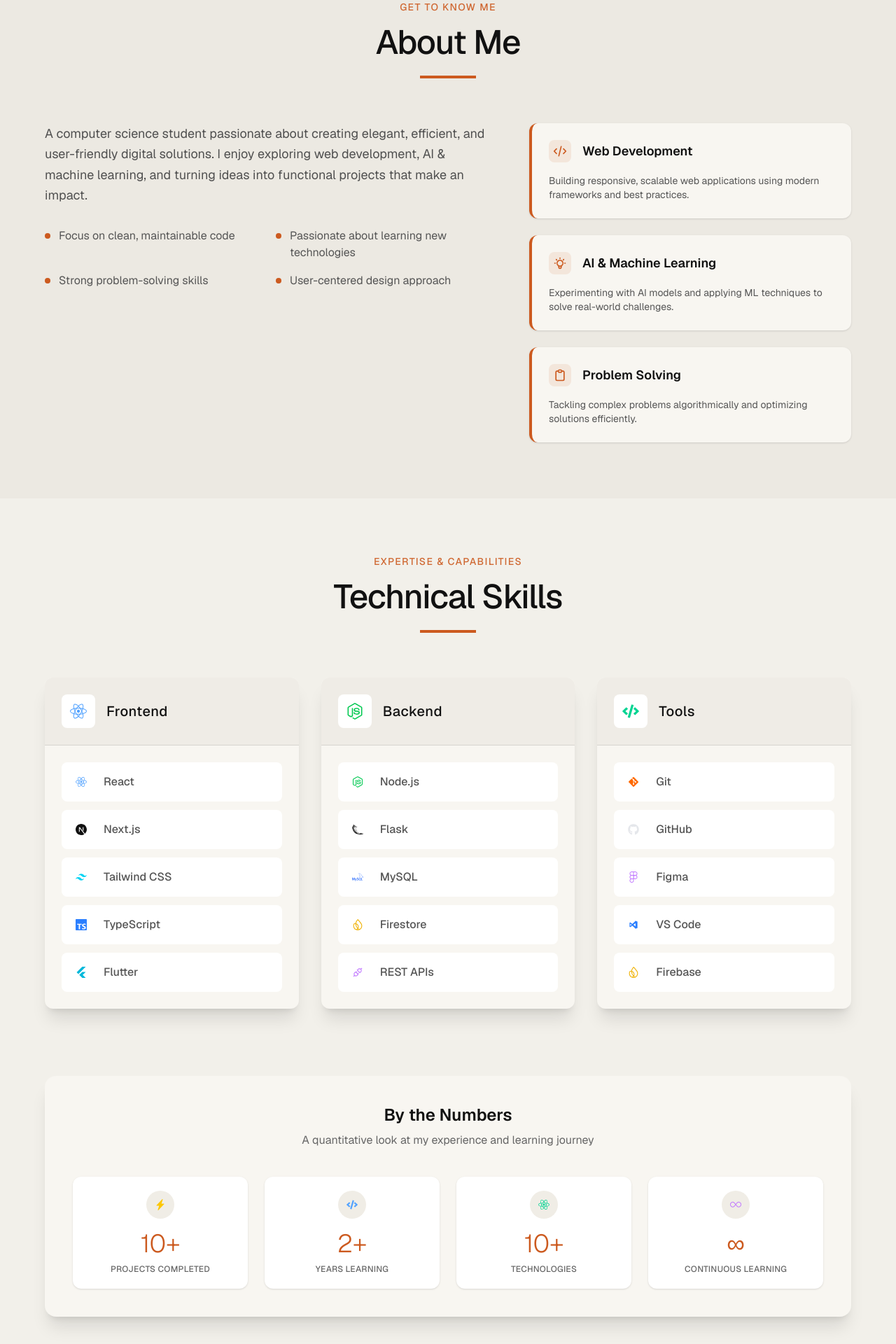
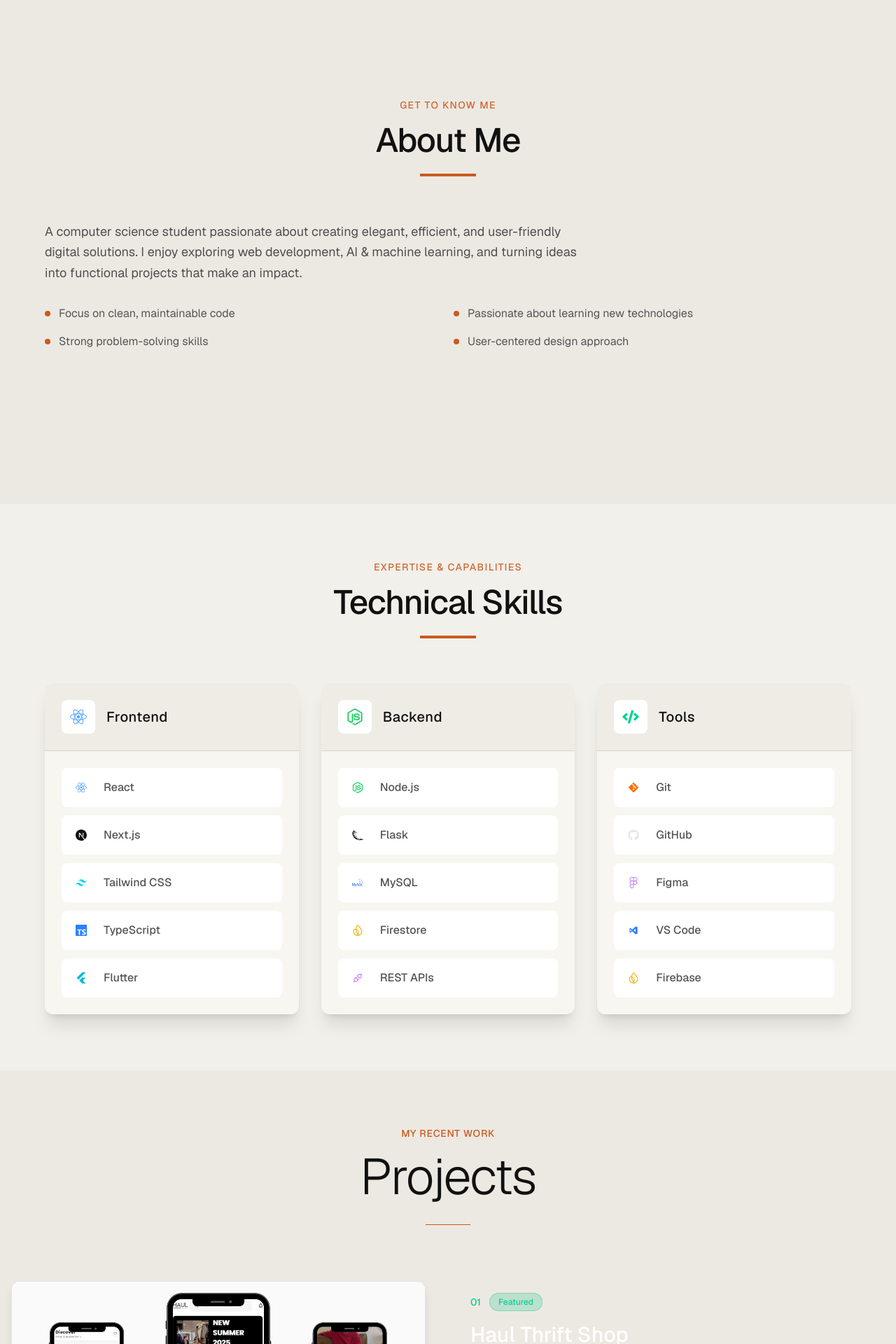
Before and after one commit to fyodorrrrr/portfolio, a Next.js app: page / in a window 1280 px wide. Shown: the part 880-2800 px from the top of the page at 70% size. Built offline with nearby package versions, Linux system fonts and the light colour scheme.

Commit message:
Refactor About, Hero, and Skills components for improved layout and consistency

```diff
--- a/src/components/About.jsx
+++ b/src/components/About.jsx
@@ -1,7 +1,7 @@
 export default function AboutMe() {
   return (
-    <section id="about" className="w-full bg-[#ece9e2] text-[#111111] py-20 px-4 sm:px-8 font-sans">
-      <div className="max-w-6xl mx-auto">
+    <section id="about" className="w-full min-h-screen bg-[#ece9e2] text-[#111111] py-20 px-4 sm:px-8 font-sans flex items-center">
+      <div className="max-w-6xl mx-auto w-full">
 
         {/* Section Header - Matches Skills section style */}
         <div className="text-center mb-16">
@@ -15,9 +15,9 @@ export default function AboutMe() {
         </div>
 
         {/* Content Container */}
-        <div className="flex flex-col lg:flex-row gap-12 items-start">
+        <div className="flex flex-col items-start">
           {/* Text Content */}
-          <div className="lg:w-7/12 space-y-8">
+          <div className="w-full space-y-8">
             <p className="text-[#4f4f4f] text-lg leading-relaxed max-w-3xl">
               A computer science student passionate about creating elegant, efficient, and user-friendly digital solutions. I enjoy exploring web development, AI & machine learning, and turning ideas into functional projects that make an impact.
             </p>
@@ -42,53 +42,6 @@ export default function AboutMe() {
               </div>
             </div>
           </div>
-
-          {/* Expertise Cards - Matches Skills section style */}
-          <div className="lg:w-5/12">
-            <div className="grid grid-cols-1 gap-6">
-                <div className="bg-[#f8f6f1] p-6 rounded-xl border-l-4 border-[#cc5a1f] shadow-sm">
-                <div className="flex items-center mb-4">
-                    <div className="w-8 h-8 bg-[#cc5a1f]/10 rounded-lg flex items-center justify-center mr-4">
-                    <svg xmlns="http://www.w3.org/2000/svg" className="h-5 w-5 text-[#cc5a1f]" fill="none" viewBox="0 0 24 24" stroke="currentColor">
-                      <path strokeLinecap="round" strokeLinejoin="round" strokeWidth="2" d="M10 20l4-16m4 4l4 4-4 4M6 16l-4-4 4-4" />
-                    </svg>
-                  </div>
-                  <h3 className="font-semibold text-lg text-[#111111] font-heading">Web Development</h3>
-                </div>
-                  <p className="text-[#555555] text-sm">
-                  Building responsive, scalable web applications using modern frameworks and best practices.
-                </p>
-              </div>
-
-                <div className="bg-[#f8f6f1] p-6 rounded-xl border-l-4 border-[#cc5a1f] shadow-sm">
-                <div className="flex items-center mb-4">
-                    <div className="w-8 h-8 bg-[#cc5a1f]/10 rounded-lg flex items-center justify-center mr-4">
-                    <svg xmlns="http://www.w3.org/2000/svg" className="h-5 w-5 text-[#cc5a1f]" fill="none" viewBox="0 0 24 24" stroke="currentColor">
-                      <path strokeLinecap="round" strokeLinejoin="round" strokeWidth="2" d="M9.663 17h4.673M12 3v1m6.364 1.636l-.707.707M21 12h-1M4 12H3m3.343-5.657l-.707-.707m2.828 9.9a5 5 0 117.072 0l-.548.547A3.374 3.374 0 0014 18.469V19a2 2 0 11-4 0v-.531c0-.895-.356-1.754-.988-2.386l-.548-.547z" />
-                    </svg>
-                  </div>
-                  <h3 className="font-semibold text-lg text-[#111111] font-heading">AI & Machine Learning</h3>
-                </div>
-                  <p className="text-[#555555] text-sm">
-                  Experimenting with AI models and applying ML techniques to solve real-world challenges.
-                </p>
-              </div>
-
-                <div className="bg-[#f8f6f1] p-6 rounded-xl border-l-4 border-[#cc5a1f] shadow-sm">
-                <div className="flex items-center mb-4">
-                    <div className="w-8 h-8 bg-[#cc5a1f]/10 rounded-lg flex items-center justify-center mr-4">
-                    <svg xmlns="http://www.w3.org/2000/svg" className="h-5 w-5 text-[#cc5a1f]" fill="none" viewBox="0 0 24 24" stroke="currentColor">
-                      <path strokeLinecap="round" strokeLinejoin="round" strokeWidth="2" d="M9 5H7a2 2 0 00-2 2v12a2 2 0 002 2h10a2 2 0 002-2V7a2 2 0 00-2-2h-2M9 5a2 2 0 002 2h2a2 2 0 002-2M9 5a2 2 0 012-2h2a2 2 0 012 2" />
-                    </svg>
-                  </div>
-                  <h3 className="font-semibold text-lg text-[#111111] font-heading">Problem Solving</h3>
-                </div>
-                  <p className="text-[#555555] text-sm">
-                  Tackling complex problems algorithmically and optimizing solutions efficiently.
-                </p>
-              </div>
-            </div>
-          </div>
         </div>
 
       </div>
--- a/src/components/Hero.jsx
+++ b/src/components/Hero.jsx
@@ -9,11 +9,11 @@ export default function Hero() {
           {/* Left Side - Text */}
           <div className="space-y-6 text-left order-2 lg:order-1">
             <h1 className="text-4xl sm:text-5xl md:text-6xl lg:text-6xl xl:text-7xl font-medium leading-tight font-heading">
-              Hey{' '}
-              <span className="text-[#cc5a1f] font-bold italic">I'm Jose</span>
+              hey{' '}
+              <span className="text-[#cc5a1f] font-bold italic">i'm jose</span>
               ,<br className="hidden sm:block" />
               <span className="block mt-2 lg:mt-0">
-                A computer science student.
+                a computer science student.
               </span>
             </h1>
               <p className="text-[#555555] text-base sm:text-lg font-medium max-w-lg leading-relaxed">
--- a/src/components/Skills.jsx
+++ b/src/components/Skills.jsx
@@ -57,7 +57,7 @@ export default function Skills() {
         </div>
 
         {/* Skills Grid with cards and icons */}
-        <div className="grid grid-cols-1 lg:grid-cols-3 gap-8 mb-24">
+        <div className="grid grid-cols-1 lg:grid-cols-3 gap-8">
           {skillCategories.map((category, index) => (
             <div
               key={index}
@@ -93,39 +93,6 @@ export default function Skills() {
           ))}
         </div>
 
-        {/* Stats Section with improved design */}
-        <div className="bg-[#f8f6f1] rounded-2xl p-8 md:p-10 shadow-xl">
-          <div className="text-center mb-10">
-              <h3 className="text-2xl font-semibold text-[#111111] mb-2 font-heading">
-              By the Numbers
-            </h3>
-              <p className="text-[#666666] max-w-md mx-auto">
-              A quantitative look at my experience and learning journey
-            </p>
-          </div>
-
-          <div className="grid grid-cols-2 md:grid-cols-4 gap-6">
-            {[
-              { value: "10+", label: "Projects Completed", icon: <BsLightningChargeFill className="text-yellow-400" /> },
-              { value: "2+", label: "Years Learning", icon: <FaCode className="text-blue-400" /> },
-              { value: "10+", label: "Technologies", icon: <FaReact className="text-emerald-400" /> },
-              { value: "∞", label: "Continuous Learning", icon: <BsInfinity className="text-purple-400" /> }
-            ].map((stat, index) => (
-                <div key={index} className="text-center p-5 bg-white rounded-xl hover:bg-[#f0ede6] transition-all duration-300 hover:-translate-y-1 shadow-sm">
-                <div className="w-10 h-10 mx-auto mb-4 rounded-full bg-[#f0ede6] flex items-center justify-center">
-                  {stat.icon}
-                </div>
-                <div className="text-3xl md:text-4xl font-light text-[#cc5a1f] mb-2">
-                  {stat.value}
-                </div>
-                <div className="text-xs font-medium text-[#666666] tracking-wide uppercase">
-                  {stat.label}
-                </div>
-              </div>
-            ))}
-          </div>
-        </div>
-
       </div>
     </section>
   );
```
